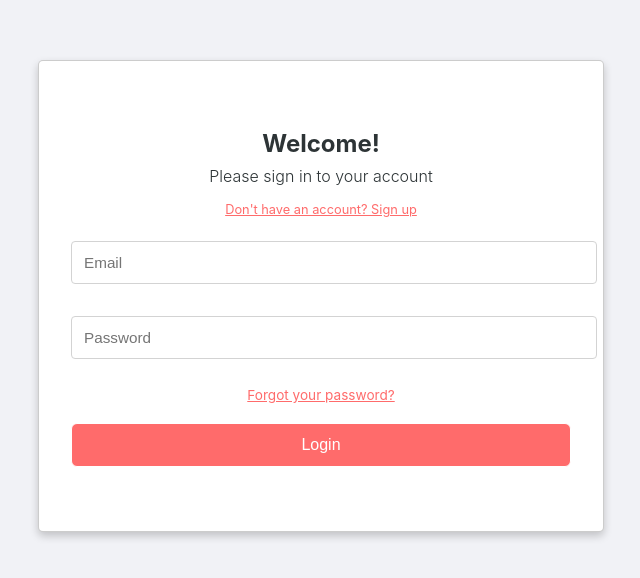
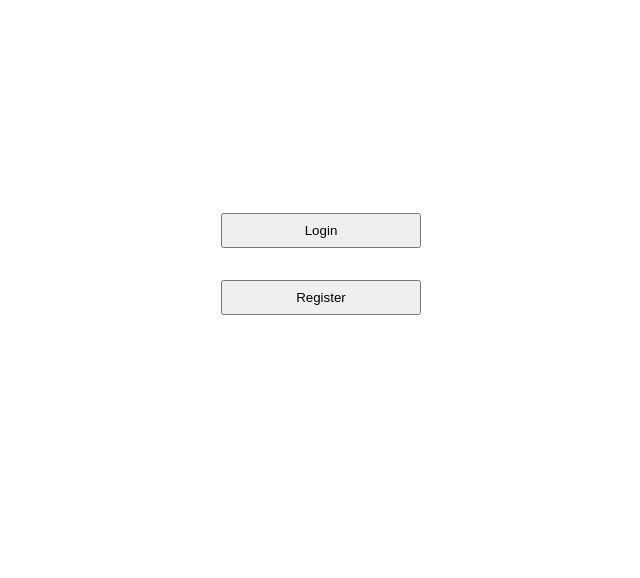
Before and after one commit to FrancisCalizo/timetracker-client, a React (Create React App) app: page / in a window 1280 px wide. Shown: the part 136-714 px from the top of the page, without its empty margins (319-959 px from the left). Built offline with nearby package versions, Linux system fonts and the light colour scheme.

Commit message:
feat: implement protected routes

```diff
--- /dev/null
+++ b/src/components/ProtectedRoute.tsx
@@ -0,0 +1,12 @@
+import { Outlet, Navigate } from 'react-router-dom'
+
+const PrivateRoute = () => {
+  // TODO: Replace with token
+  let auth = { 'token': false }
+
+  return (
+   auth.token ? <Outlet /> : <Navigate to='login' />
+  )
+}
+
+export default PrivateRoute
--- /dev/null
+++ b/src/pages/Home/Landing.tsx
@@ -0,0 +1,51 @@
+import { Link } from 'react-router-dom';
+import styled from 'styled-components'
+
+export default function Home() {
+  return (
+    <MainContainer>
+      <div>
+        <Link to='/login'>
+          <button className='login'>
+            Login
+          </button>
+        </Link>
+        <Link to='/register'>
+          <button className='register'>
+            Register
+          </button>
+        </Link>
+      </div>
+    </MainContainer>
+  );
+}
+
+const MainContainer = styled.div`
+  height: 100vh;
+
+  & > div {
+    height: 100%;
+    display: flex;
+    flex-direction: column;
+    justify-content: center;
+    margin: 0 auto;
+
+    & a {
+      text-align: center;
+
+      & button {
+        width: 200px;
+        padding: .5rem 1rem;
+        margin: 1rem;
+
+        & .login {
+
+        }
+
+        & .register {
+
+        }
+      }
+    }
+  }
+`
```
Also changed, not shown: src/App.tsx (+9 -7 lines).
